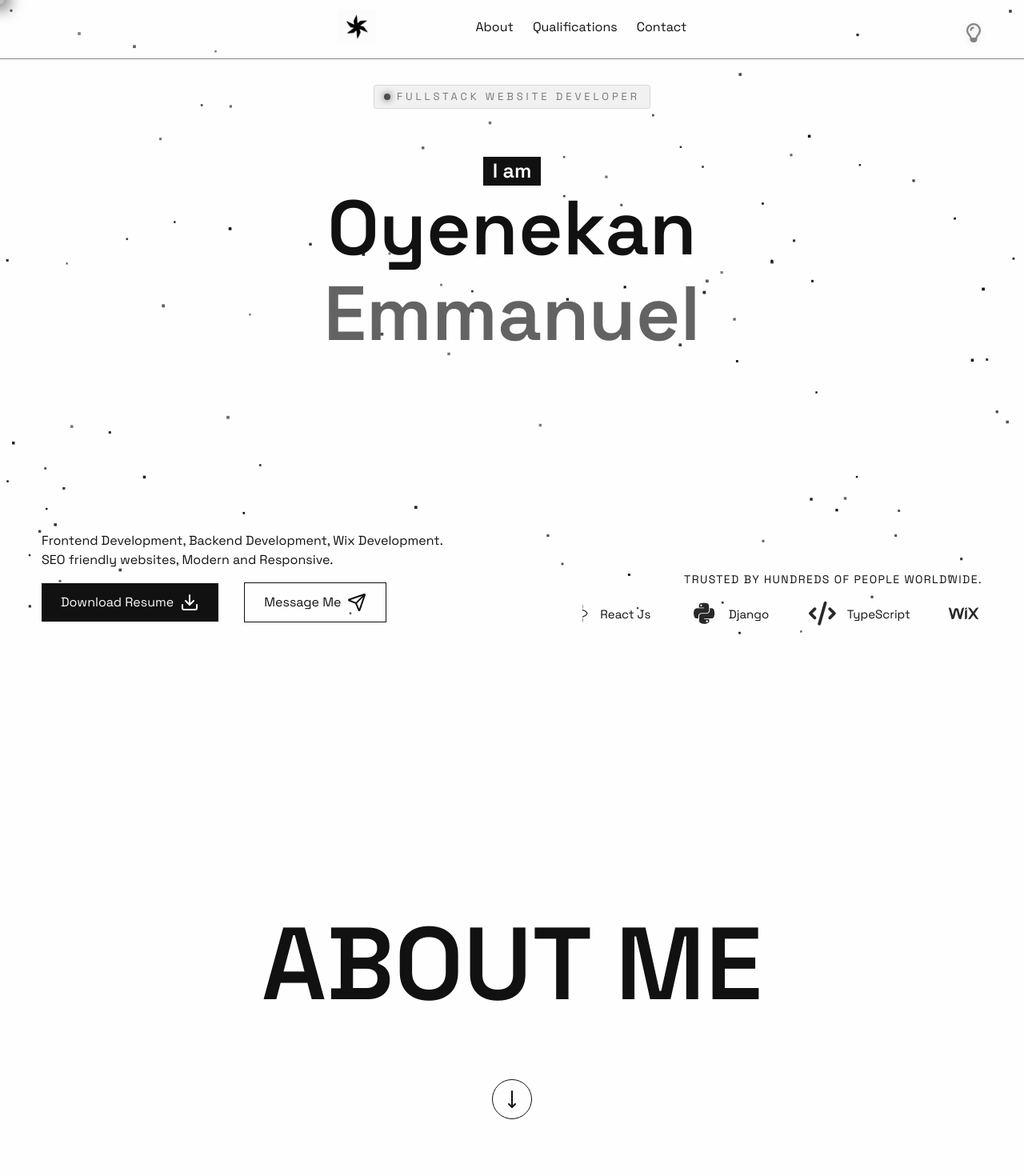
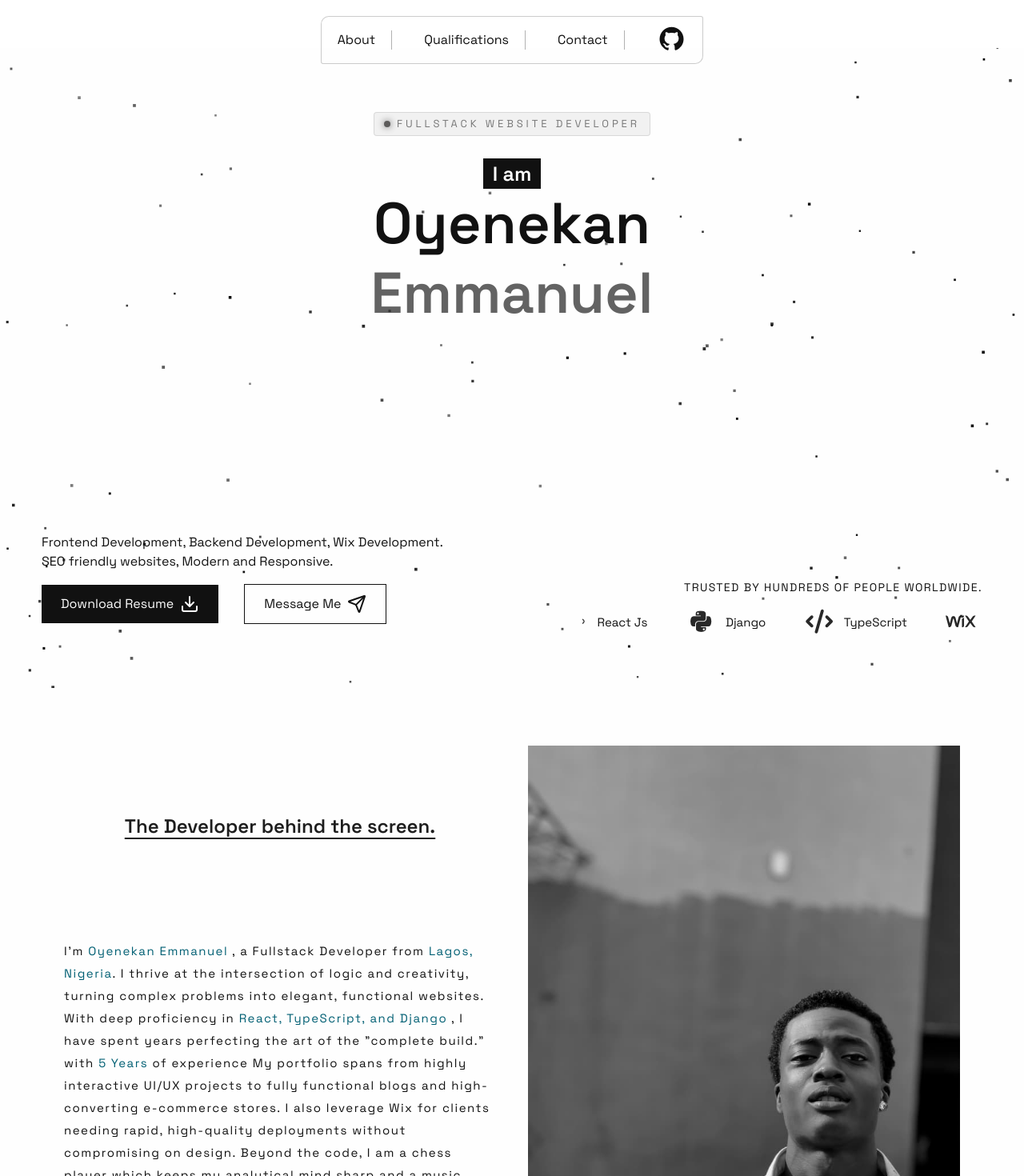
Before and after one commit to Elite-Dev-Repo/Portfolio, a React (Vite) app: page / in a window 1280 px wide. Shown: the top 1470 px of the page at 80% size. Built offline with nearby package versions, Linux system fonts and the light colour scheme.

Commit message:
nav changes

```diff
--- a/src/App.jsx
+++ b/src/App.jsx
@@ -6,77 +6,76 @@ import Portfolio from "./components/Portfolio.jsx";
 import Qualifications from "./components/Qualifications.jsx";
 import Footer from "./components/Footer.jsx";
 
-function TorchlightCursor() {
-  const [position, setPosition] = useState({ x: 0, y: 0 });
+// function TorchlightCursor() {
+//   const [position, setPosition] = useState({ x: 0, y: 0 });
 
-  useEffect(() => {
-    const handleMouseMove = (e) => {
-      setPosition({ x: e.clientX, y: e.clientY });
-    };
+//   useEffect(() => {
+//     const handleMouseMove = (e) => {
+//       setPosition({ x: e.clientX, y: e.clientY });
+//     };
 
-    window.addEventListener("mousemove", handleMouseMove);
-    return () => window.removeEventListener("mousemove", handleMouseMove);
-  }, []);
+//     window.addEventListener("mousemove", handleMouseMove);
+//     return () => window.removeEventListener("mousemove", handleMouseMove);
+//   }, []);
 
-  const [on, setOn] = useState(false);
+//   const [on, setOn] = useState(false);
 
-  function toggleLight() {
-    setOn((prev) => !prev);
-    console.log(on);
-  }
+//   function toggleLight() {
+//     setOn((prev) => !prev);
+//     console.log(on);
+//   }
 
-  return (
-    <>
-      {/* Torchlight overlay */}
-      <div
-        className={`${
-          on ? "block" : "hidden"
-        } fixed top-0 left-0 w-full h-full pointer-events-none z-9999 animate-flicker
-        `}
-        style={{
-          background: `radial-gradient(circle 600px at ${position.x}px ${position.y}px, transparent 10%, rgba(0, 0, 0, 0.98) 80%)`,
-        }}
-      />
+//   return (
+//     <>
+//       {/* Torchlight overlay */}
+//       <div
+//         className={`${
+//           on ? "block" : "hidden"
+//         } fixed top-0 left-0 w-full h-full pointer-events-none z-9999 animate-flicker
+//         `}
+//         style={{
+//           background: `radial-gradient(circle 600px at ${position.x}px ${position.y}px, transparent 10%, rgba(0, 0, 0, 0.98) 80%)`,
+//         }}
+//       />
 
-      <i
-        onClick={toggleLight}
-        style={{
-          filter: on
-            ? "drop-shadow(0 0 8px rgba(255, 215, 0, 0.8)) drop-shadow(0 0 15px rgba(255, 215, 0, 0.4))"
-            : "drop-shadow(0 2px 4px rgba(0, 0, 0, 0.2))",
-          transition: "filter 0.3s ease, color 0.3s ease",
-          fontSize: "1.5rem",
-        }}
-        className={`z-10001 absolute top-[1.2em] right-[2em] fa-${
-          on ? "solid" : "regular"
-        } fa-lightbulb ${!on ? "text-[#0007]" : "text-black"}`}
-      ></i>
+//       <i
+//         onClick={toggleLight}
+//         style={{
+//           filter: on
+//             ? "drop-shadow(0 0 8px rgba(255, 215, 0, 0.8)) drop-shadow(0 0 15px rgba(255, 215, 0, 0.4))"
+//             : "drop-shadow(0 2px 4px rgba(0, 0, 0, 0.2))",
+//           transition: "filter 0.3s ease, color 0.3s ease",
+//           fontSize: "1.5rem",
+//         }}
+//         className={`z-10001 absolute top-[1.2em] right-[2em] fa-${
+//           on ? "solid" : "regular"
+//         } fa-lightbulb ${!on ? "text-[#0007]" : "text-black"}`}
+//       ></i>
 
-      {/* Bulb dot */}
-      <div
-        className=" sticky z-[10001] w-[10px] h-[10px] bg-[rgba(0,0,0,0.24)] rounded-full pointer-events-none z-[10000]"
-        style={{
-          left: `${position.x}px`,
-          top: `${position.y}px`,
-          transform: "translate(-50%, -50%)",
-          boxShadow: "0 0 20px 5px #111",
-        }}
-      />
-    </>
-  );
-}
+//       {/* Bulb dot */}
+//       <div
+//         className=" sticky z-[10001] w-[10px] h-[10px] bg-[rgba(0,0,0,0.24)] rounded-full pointer-events-none z-[10000]"
+//         style={{
+//           left: `${position.x}px`,
+//           top: `${position.y}px`,
+//           transform: "translate(-50%, -50%)",
+//           boxShadow: "0 0 20px 5px #111",
+//         }}
+//       />
+//     </>
+//   );
+// }
 
 function App() {
   return (
-    <div style={{ cursor: "none", marginTop: "-1em" }}>
-      <TorchlightCursor />
+    <>
       <Header />
       <About />
       <Qualifications />
       <Portfolio />
       <Contact />
       <Footer />
-    </div>
+    </>
   );
 }
 
--- a/src/components/About.jsx
+++ b/src/components/About.jsx
@@ -17,29 +17,7 @@ function About() {
       <section className="flex-col">
         <div
           id="about"
-          className=" cont my-9 flex flex-col items-center justify-center relative"
-        >
-          <h2 className=" max-sm:text-[2.5em] abt-me relative text-[7em] md:text-[8em] uppercase font-semibold text-tertiary text-center">
-            <a className="relative"> About Me</a>
-          </h2>
-
-          <p className="relative md:absolute md:right-[4em] w-full md:w-[500px] tracking-widest md:bottom-[1.5em] capitalize italic px-5 md:px-0 text-center md:text-right mt-4 md:mt-0">
-            See the difference without losing peace.
-            <br />
-            <span className="text-secondary"> - ELITE</span>
-          </p>
-          <a href="#me" onClick={toggleShow} className="max-sm:mx-auto">
-            <div className="border p-3 rounded-full  md:bottom-[-3em] relative bottom-[-4em]">
-              {" "}
-              <MoveDown />
-            </div>
-          </a>
-        </div>
-        <div
-          id="me"
-          className={`about mt-[2em] cont max-sm:flex-col-reverse md:flex-col-reverse  max-md:flex-col w-full flex min-lg:flex-row ${
-            show ? "block" : "hidden"
-          }`}
+          className={`about mt-[2em] cont max-sm:flex-col-reverse md:flex-col-reverse  max-md:flex-col w-full flex min-lg:flex-row block`}
         >
           <div className="cont w-[40%] md:w-full max-sm:py-5 max-sm:w-full ">
             <h4 className="text-2xl font-semibold opacity-95  text-start underline underline-offset-6">
--- a/src/components/Contact.jsx
+++ b/src/components/Contact.jsx
@@ -42,7 +42,7 @@ function Contact() {
           {contact.map((item, index) => (
             <div
               key={index}
-              className=" p-5 hover:shadow-[inset_0_0_5px_0_var(--color-secondary),_0_0_5px_0_var(--color-secondary)]  hover:scale-105 transition-all rounded-lg flex flex-col justify-center items-center"
+              className=" p-6 border border-transparent hover:border-black/40  transition-all rounded-lg flex flex-col justify-center items-center"
             >
               <a
                 href={item.link}
--- a/src/components/Header.jsx
+++ b/src/components/Header.jsx
@@ -105,10 +105,10 @@ function Header() {
   ];
   const navItems = navLinks.map((link) => {
     return (
-      <li className="" key={link.name}>
+      <li className="border-r border-black/30 pr-5" key={link.name}>
         <a
           href={`#${link.name.toLowerCase()}`}
-          className="nav-link transition  text-tertiary hover:text-secondary cursor-none transition"
+          className="nav-link max-sm:text-[12px] text-tertiary hover:text-secondary transition"
         >
           {link.name}
         </a>
@@ -117,42 +117,30 @@ function Header() {
   });
 
   return (
-    <header className=" text-tertiary relative overflow-hidden min-h-[screen] max-sm:min-h-[calc(100vh+10em)]  max-lg:min-h-[calc(100vh+10em)] ">
+    <>
+      <nav className="max-w-screen w-fit mx-auto h-[60px] bg-white/20 border border-black/20 top-5 sticky z-5 backdrop-blur-[2px]">
+        <div className="px-5 flex justify-between items-center h-full max-sm:gap-2 gap-10 ">
+          {navItems}
+
+          <div className="text-3xl">
+            {" "}
+            <i class="fa-brands fa-github"></i>
+          </div>
+        </div>
+      </nav>
+      <header className="text-tertiary relative overflow-hidden min-h-[screen] max-sm:min-h-[calc(100vh+10em)]  max-lg:min-h-[calc(100vh+10em)] ">
         <StarfieldHero />
-      <nav className="nav justify-between md:justify-center gap-[10%] items-center relative z-50">
-        <div className="font-bold">
-          {" "}
-          <a href="#">
-            <img src={elitelogo} alt="" className="w-[3em] md:w-[3em]" />
-          </a>
-        </div>
-        <ul className="hidden md:flex gap-6">{navItems}</ul>
-
-        {/* Mobile Toggle */}
-        <div className="md:hidden cursor-pointer" onClick={toggleMenu}>
-          {isMenuOpen ? <X size={30} /> : <Menu size={30} />}
-        </div>
-
-        {/* Mobile Menu Overlay */}
-        {isMenuOpen && (
-          <div className=" absolute top-[80px] left-0 w-full h-[calc(100vh-80px)] bg-primary flex flex-col items-center justify-start pt-20 gap-8 z-40 transition-all duration-300">
-            <ul className="flex flex-col gap-8 text-2xl text-center">
-              {navItems}
-            </ul>
-          </div>
-        )}
-      </nav>
 
         <div className="px-5">
           <main className="w-full min-h-screen md:h-screen flex flex-col md:block items-center md:items-stretch justify-center relative pt-24 md:pt-0 gap-10 md:gap-0 pb-10 md:pb-0">
-          <div className="mt-8 max-sm:mt-0 mb-8 w-fit mx-auto flex items-center gap-2 px-3 py-1 border border-black/10 rounded-sm bg-black/5">
+            <div className="mt-8 max-sm:mt-0 md:mt-[5em] w-fit mx-auto flex items-center gap-2 px-3 py-1 border border-black/10 rounded-sm bg-black/5">
               <div className="w-2 h-2 rounded-full bg-[#383736] shadow-[0_0_8px_#383736] animate-pulse" />
               <h3 className="text-[13px] max-sm:text-[10px] uppercase tracking-[0.3em] font-mono text-black/50">
                 FullStack Website Developer
               </h3>
             </div>
 
-          <h1 className="flex flex-col items-center md:absolute text-4xl md:text-[6em] md:left-1/2 md:-translate-x-1/2 font-semibold md:mt-[.3em] order-1 md:order-0 text-center w-full md:w-auto">
+            <h1 className="flex flex-col items-center md:absolute text-3xl md:text-[4.5em] md:left-1/2 md:-translate-x-1/2  font-semibold md:mt-[.4em] order-1 md:order-0 text-center w-full md:w-auto">
               <div className="bg-tertiary text-primary text-[25px] px-3 py-1">
                 I am
               </div>
@@ -161,10 +149,10 @@ function Header() {
               </div>
             </h1>
 
-          <div className="list py-4 md:py-8 flex flex-col gap-4 relative md:absolute md:bottom-[6em] md:left-[2em] items-center md:items-start text-center md:text-left order-2 md:order-0 w-full md:w-auto px-4 md:px-0">
+            <div className="list py-4 md:py-8 flex flex-col gap-4 relative md:absolute md:bottom-[8em] md:left-[2em] items-center md:items-start text-center md:text-left order-2 md:order-0 w-full md:w-auto px-4 md:px-0">
               <p className="text-tertiary sm:text-[.9rem] md:text-[1rem]">
-              Frontend Development, Backend Development, Wix Development. <br />{" "}
-              SEO friendly websites, Modern and Responsive.
+                Frontend Development, Backend Development, Wix Development.{" "}
+                <br /> SEO friendly websites, Modern and Responsive.
               </p>
               <div className="ctas flex flex-wrap justify-center md:justify-start gap-8">
                 <button className="sm:text-[.9rem] md:text-[1rem]">
@@ -190,7 +178,7 @@ function Header() {
               </div>
             </div>
 
-          <div className="trust py-4  md:py-8 flex flex-col gap-4 bottom-[5.5em] relative md:absolute max-lg:bottom-[-3em] md:right-[2em] items-center md:items-end order-3 md:order-0 w-full md:w-auto">
+            <div className="trust py-4  md:py-8 flex flex-col gap-4 bottom-[7em] relative md:absolute max-lg:bottom-[-3em] md:right-[2em] items-center md:items-end order-3 md:order-0 w-full md:w-auto">
               <h3 className="text-center text-tertiary text-sm uppercase tracking-widest">
                 Trusted By Hundreds of People Worldwide.
               </h3>
@@ -243,6 +231,7 @@ function Header() {
           </main>
         </div>
       </header>
+    </>
   );
 }
 
--- a/src/index.css
+++ b/src/index.css
@@ -5,7 +5,6 @@
 
   list-style: none;
   font-family: "Space Grotesk", sans-serif;
-  cursor: none;
 }
 body {
   color: #111;
@@ -36,10 +35,6 @@ body {
 }
 
 @layer components {
-  .nav {
-    @apply w-full px-4 border-b-[1px] border-b-[#0000007a] h-[80px] flex justify-center items-center;
-  }
-
   .cont {
     padding-inline: 20px;
     max-width: 1200px;
@@ -63,6 +58,10 @@ header {
 
 .nav-link:hover span {
   opacity: 1;
+}
+
+nav {
+  border-radius: 10px 3px;
 }
 
 /* h1 {
```
Lines whose indentation alone changed are shown as unchanged.
